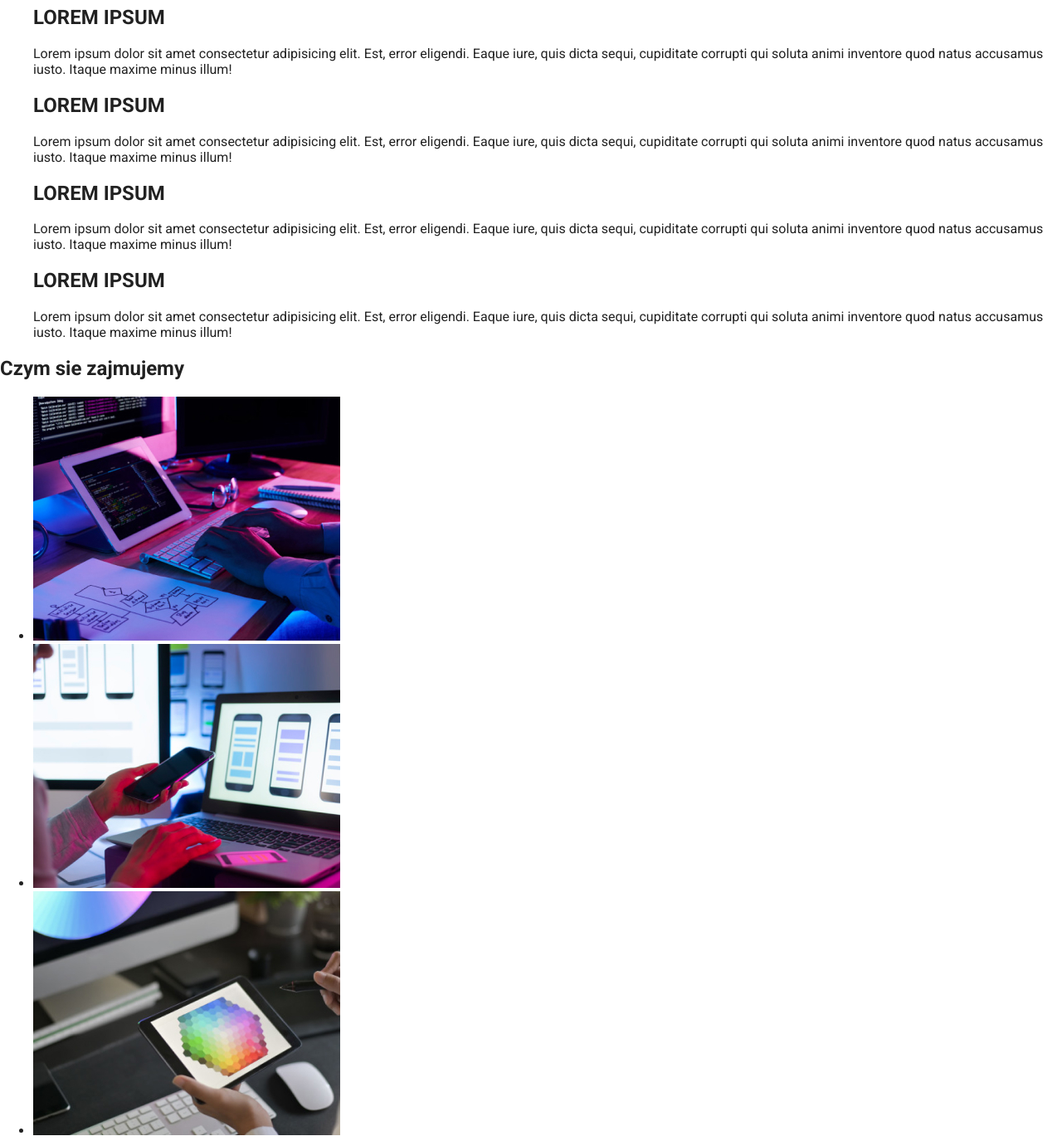
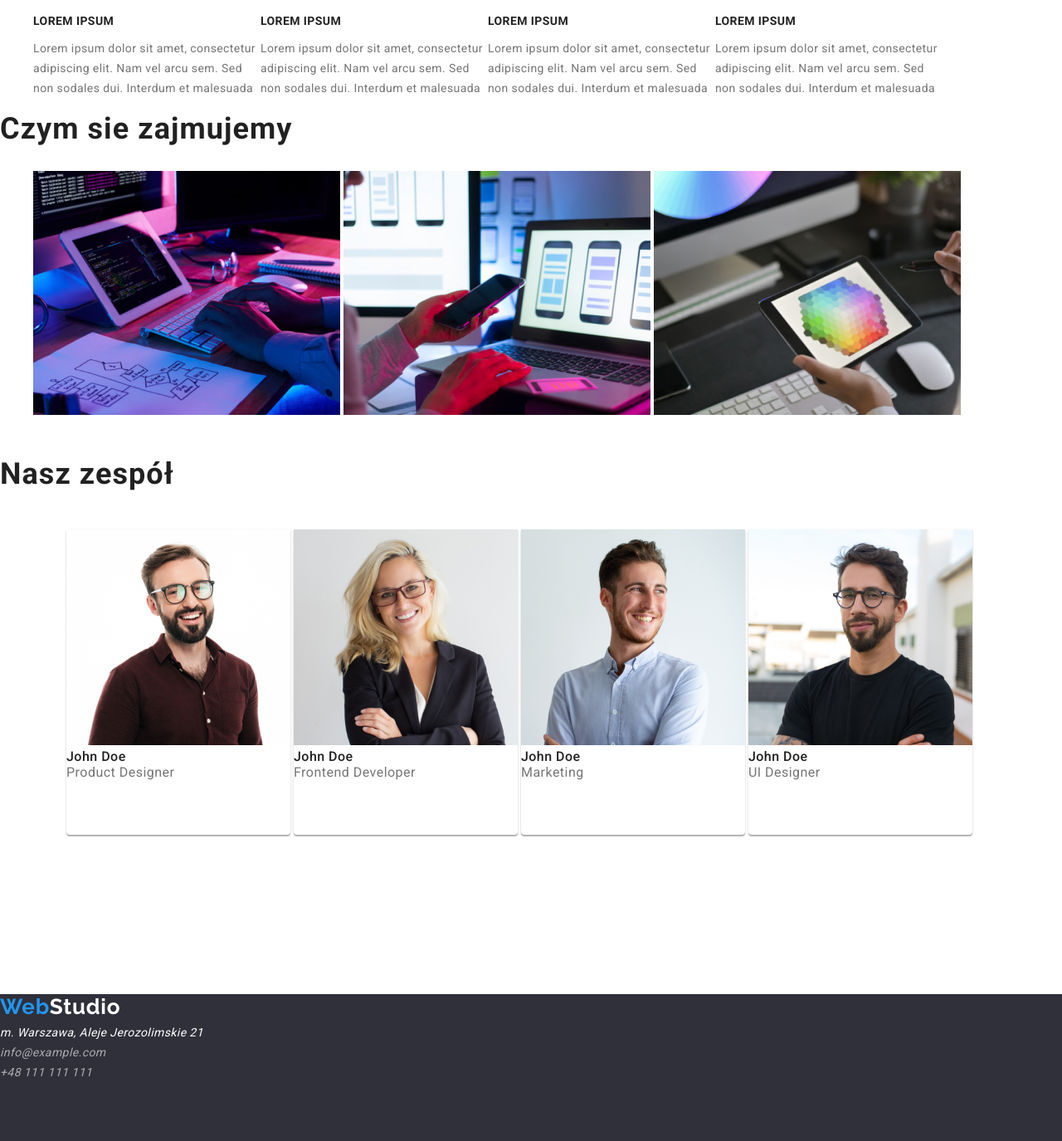
Before and after one commit to arc4dev/goit-markup-hw-08, a plain HTML site: page index.html in a window 1280 px wide. Shown: the part 693-2068 px from the top of the page at 83% size. Drawn offline with Linux system fonts and the light colour scheme.

Commit message:
Did practically all styles on the first website

```diff
--- a/css/styles.css
+++ b/css/styles.css
@@ -4,6 +4,7 @@
   --base-text-color: rgba(33, 33, 33, 1);
   --description-color: rgba(117, 117, 117, 1);
   --secondary-text-color: rgba(255, 255, 255, 1);
+  --lighter-secondary-text-color: rgba(255, 255, 255, 0.6);
   --contact-text-color: rgba(117, 117, 117, 1);
   --secondary-background-color: rgba(47, 48, 58, 1);
 }
@@ -15,12 +16,14 @@ body {
 }
 
 /* COMMON STYLES */
-.header ul,
-.main-description-list ul {
+.navigation-list,
+.contact-list,
+.main-description-list {
   list-style: none;
 }
 
-.header a,
+.navigation-a,
+.contact-a,
 .footer a {
   text-decoration: none;
   font-size: 14px;
@@ -49,8 +52,12 @@ body {
   color: rgb(0, 0, 1);
 }
 
+.logo-right-side2 {
+  color: var(--secondary-text-color);
+}
+
 /* HEADER STYLES - NAVBAR */
-.navigation-bar a {
+.navigation-a {
   color: var(--base-text-color);
 }
 
@@ -60,50 +67,49 @@ body {
 }
 
 /* HEADER STYLES - CONTACT LIST */
-.contact-list a {
+.contact-a {
   color: var(--contact-text-color);
 }
 
 /* COMMON HEADER STYLES */
-.navigation-bar a,
-.contact-list a {
+.navigation-a,
+.contact-a {
   line-height: 16px;
   letter-spacing: 0.02em;
   font-weight: 500;
 }
 
 .contact-list,
-.contact-list li {
+.contact-element {
   display: inline-block;
 }
 
 .navigation-bar,
-.navigation-bar li {
+.navigation-element {
   display: inline-block;
 }
 
 /* MAIN HEADER STYLES */
-.main-header {
+.main-header-section {
   width: 1600px;
   height: 600px;
   background-color: var(--secondary-background-color);
-  margin-left: 0;
 }
 
-.main-header h1 {
+.main-header-text {
   color: var(--secondary-text-color);
   font-weight: 900;
   font-size: 44px;
-  line-height: 60px;
+  line-height: 136%;
   letter-spacing: 0.06em;
-  margin: 0;
+  margin-top: 0;
 }
 
-.main-header button {
+.main-header-button {
   font-family: Roboto, sans-serif;
   font-weight: 700;
   font-size: 16px;
-  line-height: 30px;
+  line-height: 188%;
   letter-spacing: 0.06em;
   color: var(--secondary-text-color);
   background-color: var(--brand-color);
@@ -113,3 +119,122 @@ body {
   box-shadow: 0px 4px 4px rgba(0, 0, 0, 0.15);
   border-radius: 4px;
 }
+
+/* MAIN DESCRIPTION STYLES */
+.main-description-section {
+  width: 1170px;
+  height: 101px;
+}
+
+.main-description-list {
+  width: 1170px;
+  height: 101px;
+}
+
+.main-description-element {
+  width: 270px;
+  height: 101px;
+  display: inline-block;
+}
+
+.main-description-h3 {
+  font-size: 14px;
+  line-height: 16px;
+  letter-spacing: 0.03em;
+}
+
+.main-description {
+  font-size: 14px;
+  line-height: 171%;
+  letter-spacing: 0.03em;
+  color: var(--contact-text-color);
+}
+
+/* SERVICES STYLES */
+.services-section {
+  width: 1170px;
+  height: 386px;
+}
+
+.services-h2 {
+  font-size: 36px;
+  line-height: 42px;
+  letter-spacing: 0.03em;
+}
+
+.services-list {
+  list-style: none;
+}
+
+.services-element {
+  display: inline-block;
+}
+
+/* TEAM CARDS STYLES */
+.team-section {
+  width: 1600px;
+  height: 648px;
+}
+
+.team-h2 {
+  font-size: 36px;
+  line-height: 42px;
+  letter-spacing: 0.03em;
+}
+
+.team-list {
+  width: 1170px;
+  height: 368px;
+}
+
+.team-card {
+  width: 270px;
+  height: 368px;
+  display: inline-block;
+}
+
+.card-background {
+  width: 100%;
+  height: 100%;
+  box-shadow: 0px 1px 3px rgba(0, 0, 0, 0.12), 0px 1px 1px rgba(0, 0, 0, 0.14),
+    0px 2px 1px rgba(0, 0, 0, 0.2);
+  border-radius: 0px 0px 4px 4px;
+}
+
+.team-member-name {
+  font-weight: 500;
+  line-height: 19px;
+  letter-spacing: 0.03em;
+}
+
+.team-member-role {
+  line-height: 19px;
+  letter-spacing: 0.03em;
+  color: var(--description-color);
+}
+
+/* FOOTER STYLES */
+.footer {
+  width: 1600px;
+  height: 252px;
+  background-color: var(--secondary-background-color);
+}
+
+.footer-address {
+  width: 246px;
+  height: 81px;
+}
+
+.address {
+  color: var(--secondary-text-color);
+  font-size: 14px;
+  line-height: 171%;
+  letter-spacing: 0.03em;
+}
+
+.footer-contact-element {
+  font-size: 14px;
+  line-height: 171%;
+  letter-spacing: 0.03em;
+  color: var(--lighter-secondary-text-color);
+}
--- a/index.html
+++ b/index.html
@@ -11,7 +11,7 @@
       rel="stylesheet"
     />
     <link rel="stylesheet" href="css/styles.css" />
-    <title>GOIT #1</title>
+    <title>GOIT #2</title>
   </head>
   <body>
     <header class="header">
@@ -20,79 +20,87 @@
         ><span class="logo logo-right-side">Studio</span></a
       >
       <nav class="navigation-bar hover-effect">
-        <ul>
-          <li><a href="#">Agencja</a></li>
-          <li>
-            <a href="portfolio.html">Portfolio</a>
+        <ul class="navigation-list">
+          <li class="navigation-element">
+            <a class="navigation-a" href="#">Agencja</a>
           </li>
-          <li>
-            <a href="#">Kontakt</a>
+
+          <li class="navigation-element">
+            <a class="navigation-a" href="portfolio.html">Portfolio</a>
+          </li>
+
+          <li class="navigation-element">
+            <a class="navigation-a" href="#">Kontakt</a>
           </li>
         </ul>
       </nav>
       <ul class="contact-list hover-effect">
-        <li><a href="mailto:info@devstudio.com">info@devstudio.com</a></li>
-        <li><a href="tel:+48111111111">+48 111 111 111</a></li>
+        <li class="contact-element">
+          <a class="contact-a" href="mailto:info@devstudio.com"
+            >info@devstudio.com</a
+          >
+        </li>
+
+        <li class="contact-element">
+          <a class="contact-a" href="tel:+48111111111">+48 111 111 111</a>
+        </li>
       </ul>
     </header>
 
     <main>
-      <section class="main-header">
-        <h1>EFEKTYWNE ROZWIĄZANIA DLA WASZEGO BIZNESU</h1>
-        <button type="button">Zamów usługe</button>
+      <section class="main-header-section">
+        <h1 class="main-header-text">
+          EFEKTYWNE ROZWIĄZANIA DLA WASZEGO BIZNESU
+        </h1>
+        <button class="main-header-button" type="button">Zamów usługe</button>
       </section>
-      <section class="main-description-list">
-        <ul>
-          <li>
+      <section class="main-description-section">
+        <ul class="main-description-list">
+          <li class="main-description-element">
             <hgroup>
-              <h2>LOREM IPSUM</h2>
-              <p>
-                Lorem ipsum dolor sit amet consectetur adipisicing elit. Est,
-                error eligendi. Eaque iure, quis dicta sequi, cupiditate
-                corrupti qui soluta animi inventore quod natus accusamus iusto.
-                Itaque maxime minus illum!
+              <h3 class="main-description-h3">LOREM IPSUM</h3>
+              <p class="main-description">
+                Lorem ipsum dolor sit amet, consectetur adipiscing elit. Nam vel
+                arcu sem. Sed non sodales dui. Interdum et malesuada
               </p>
             </hgroup>
           </li>
-          <li>
+
+          <li class="main-description-element">
             <hgroup>
-              <h2>LOREM IPSUM</h2>
-              <p>
-                Lorem ipsum dolor sit amet consectetur adipisicing elit. Est,
-                error eligendi. Eaque iure, quis dicta sequi, cupiditate
-                corrupti qui soluta animi inventore quod natus accusamus iusto.
-                Itaque maxime minus illum!
+              <h3 class="main-description-h3">LOREM IPSUM</h3>
+              <p class="main-description">
+                Lorem ipsum dolor sit amet, consectetur adipiscing elit. Nam vel
+                arcu sem. Sed non sodales dui. Interdum et malesuada
               </p>
             </hgroup>
           </li>
-          <li>
+
+          <li class="main-description-element">
             <hgroup>
-              <h2>LOREM IPSUM</h2>
-              <p>
-                Lorem ipsum dolor sit amet consectetur adipisicing elit. Est,
-                error eligendi. Eaque iure, quis dicta sequi, cupiditate
-                corrupti qui soluta animi inventore quod natus accusamus iusto.
-                Itaque maxime minus illum!
+              <h3 class="main-description-h3">LOREM IPSUM</h3>
+              <p class="main-description">
+                Lorem ipsum dolor sit amet, consectetur adipiscing elit. Nam vel
+                arcu sem. Sed non sodales dui. Interdum et malesuada
               </p>
             </hgroup>
           </li>
-          <li>
+
+          <li class="main-description-element">
             <hgroup>
-              <h2>LOREM IPSUM</h2>
-              <p>
-                Lorem ipsum dolor sit amet consectetur adipisicing elit. Est,
-                error eligendi. Eaque iure, quis dicta sequi, cupiditate
-                corrupti qui soluta animi inventore quod natus accusamus iusto.
-                Itaque maxime minus illum!
+              <h3 class="main-description-h3">LOREM IPSUM</h3>
+              <p class="main-description">
+                Lorem ipsum dolor sit amet, consectetur adipiscing elit. Nam vel
+                arcu sem. Sed non sodales dui. Interdum et malesuada
               </p>
             </hgroup>
           </li>
         </ul>
       </section>
-      <section>
-        <h2>Czym sie zajmujemy</h2>
-        <ul>
-          <li>
+      <section class="services-section">
+        <h2 class="services-h2">Czym sie zajmujemy</h2>
+        <ul class="services-list">
+          <li class="services-element">
             <img
               src="images/services/programming.jpg"
               alt="środowisko programistyczne"
@@ -100,7 +108,8 @@
               height="294"
             />
           </li>
-          <li>
+
+          <li class="services-element">
             <img
               src="images/services/design.jpg"
               alt="osoba projektująca"
@@ -108,7 +117,8 @@
               height="294"
             />
           </li>
-          <li>
+
+          <li class="services-element">
             <img
               src="images/services/design2.jpg"
               alt="tablet z paletami barw"
@@ -118,11 +128,11 @@
           </li>
         </ul>
       </section>
-      <section>
-        <h2>Nasz zespół</h2>
-        <ul>
-          <li>
-            <figure>
+      <section class="team-section">
+        <h2 class="team-h2">Nasz zespół</h2>
+        <ul class="team-list">
+          <li class="team-card">
+            <figure class="card-background">
               <img
                 src="images/team/person1.jpg"
                 alt="dorosły człowiek z brodą i okularami"
@@ -130,13 +140,14 @@
                 height="260"
               />
               <figcaption>
-                <div>John Doe</div>
-                <div>Product Designer</div>
+                <div class="team-member-name">John Doe</div>
+                <div class="team-member-role">Product Designer</div>
               </figcaption>
             </figure>
           </li>
-          <li>
-            <figure>
+
+          <li class="team-card">
+            <figure class="card-background">
               <img
                 src="images/team/person2.jpg"
                 alt="młoda kobieta z okularami i włosami o kolorze blond"
@@ -144,13 +155,14 @@
                 height="260"
               />
               <figcaption>
-                <div>John Doe</div>
-                <div>Frontend Developer</div>
+                <div class="team-member-name">John Doe</div>
+                <div class="team-member-role">Frontend Developer</div>
               </figcaption>
             </figure>
           </li>
-          <li>
-            <figure>
+
+          <li class="team-card">
+            <figure class="card-background">
               <img
                 src="images/team/person3.jpg"
                 alt="młody człowiek"
@@ -158,13 +170,14 @@
                 height="260"
               />
               <figcaption>
-                <div>John Doe</div>
-                <div>Marketing</div>
+                <div class="team-member-name">John Doe</div>
+                <div class="team-member-role">Marketing</div>
               </figcaption>
             </figure>
           </li>
-          <li>
-            <figure>
+
+          <li class="team-card">
+            <figure class="card-background">
               <img
                 src="images/team/person4.jpg"
                 alt="młody człowiek z okularami"
@@ -172,8 +185,8 @@
                 height="260"
               />
               <figcaption>
-                <div>John Doe</div>
-                <div>UI Designer</div>
+                <div class="team-member-name">John Doe</div>
+                <div class="team-member-role">UI Designer</div>
               </figcaption>
             </figure>
           </li>
@@ -182,12 +195,20 @@
     </main>
 
     <footer class="footer">
-      <a href="index.html">WebStudio</a>
-      <address>
-        m. Warszawa, Aleje Jerozolimskie 21 <br />
-        <a href="mailto:info@devstudio.com">info@example.com</a>
+      <a class="logo" href="index.html"
+        ><span class="logo logo-left-side">Web</span
+        ><span class="logo logo-right-side2">Studio</span></a
+      >
+      <address class="footer-address">
+        <span class="address">m. Warszawa, Aleje Jerozolimskie 21 </span>
         <br />
-        <a href="tel:+48111111111">+48 111 111 111</a>
+        <a class="footer-contact-element" href="mailto:info@devstudio.com"
+          >info@example.com</a
+        >
+        <br />
+        <a class="footer-contact-element" href="tel:+48111111111"
+          >+48 111 111 111</a
+        >
       </address>
     </footer>
   </body>
```
